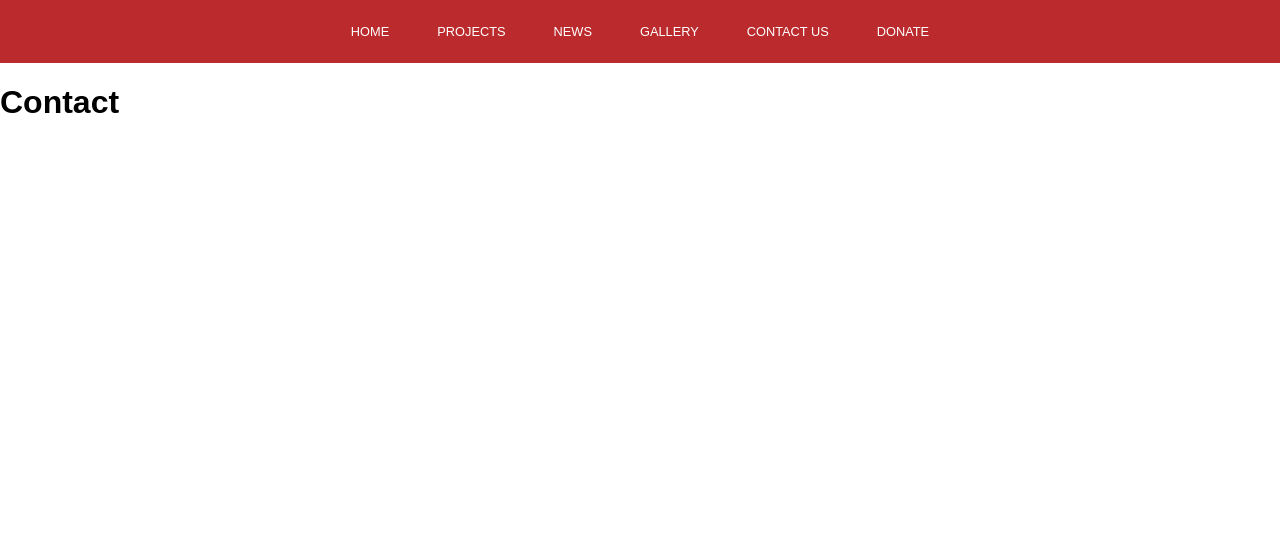
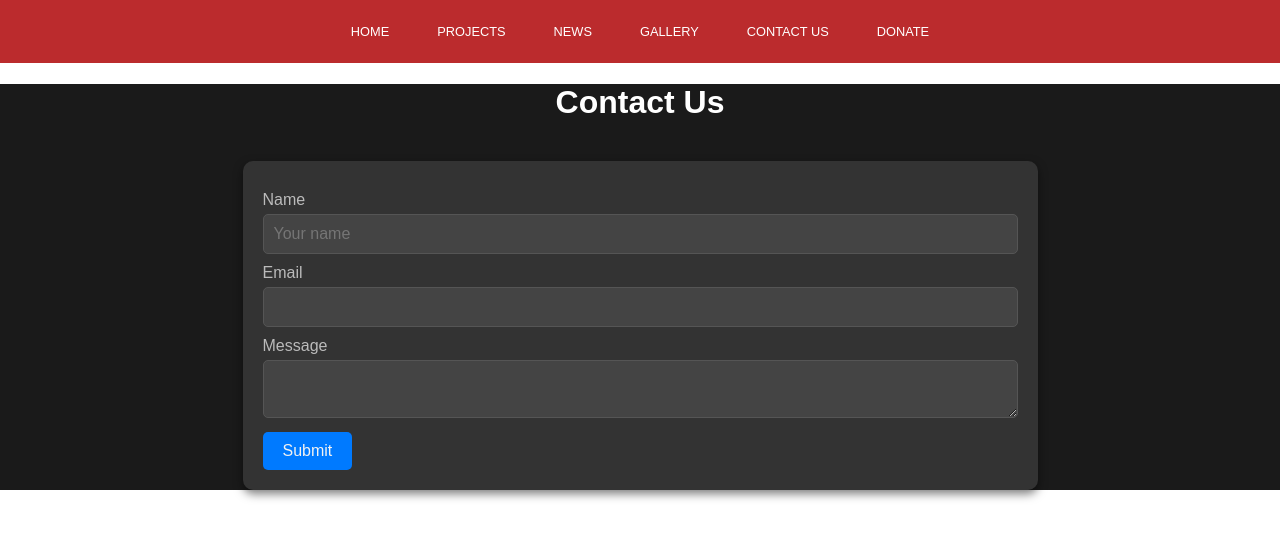
Before and after one commit to leavesza/keepthechildrensdream, a React (Create React App) app: page /contact in a window 1280 px wide. Shown: the top 538 px of the page. Built offline with nearby package versions, Linux system fonts and the light colour scheme.

Commit message:
feat: contact form component and email.js added

```diff
--- a/package.json
+++ b/package.json
@@ -3,6 +3,7 @@
   "version": "0.1.0",
   "private": true,
   "dependencies": {
+    "@emailjs/browser": "^3.11.0",
     "@emotion/react": "^11.11.1",
     "@emotion/styled": "^11.11.0",
     "@mui/icons-material": "^5.14.1",
--- /dev/null
+++ b/src/components/Contactform.css
@@ -0,0 +1,56 @@
+
+
+  .form-container {
+    max-width: 755px;
+    margin: 40px auto;
+    padding: 20px;
+    background-color: #333; /* Dark form background color */
+    border-radius: 10px;
+    box-shadow: 0 4px 10px rgba(0, 0, 0, 0.5);
+  }
+  @media screen and (max-width: 900px) {
+    .form-container {
+        margin: 40px;
+    }
+}
+  h1 {
+    text-align: center;
+  }
+
+  label {
+    display: block;
+    font-size: 16px;
+    margin-top: 10px;
+    color: #bbb; /* Label color for dark mode */
+  }
+
+  input,
+  textarea {
+    width: 100%;
+    padding: 10px;
+    font-size: 16px;
+    border: 1px solid #555; /* Border color for dark mode */
+    border-radius: 5px;
+    margin-top: 5px;
+    background-color: #444; /* Input background color for dark mode */
+    color: #f2f2f2; /* Text color for dark mode */
+    box-sizing: border-box;
+    font-famaily: sans-serif;
+    resize: vertical;
+  }
+
+
+  button {
+    background-color: #007aff; /* Button background color for dark mode */
+    color: #f2f2f2; /* Text color for dark mode */
+    border: none;
+    padding: 10px 20px;
+    font-size: 16px;
+    border-radius: 5px;
+    cursor: pointer;
+    margin-top: 10px;
+  }
+
+  button:hover {
+    background-color: #0056b3; /* Button background color for dark mode on hover */
+  }
--- /dev/null
+++ b/src/components/Contactform.js
@@ -0,0 +1,34 @@
+import React, { useRef } from "react";
+import emailjs from '@emailjs/browser';
+import './Contactform.css'
+
+const Contactform = () =>{
+    const form = useRef();
+
+    const sendEmail = (e) => {
+      e.preventDefault();
+
+      emailjs.sendForm('service_p2xnwsn', 'template_byo25a4', form.current, 'Jg9HfR2hmqP9X4UKK')
+        .then((result) => {
+            console.log(result.text);
+            alert('Thanks we will get back to you')
+        }, (error) => {
+            console.log(error.text);
+        });
+    };
+
+    return(
+        <form className="form-container" ref={form} onSubmit={sendEmail}>
+        <label>Name</label>
+        <input type="text" id="user_name" name="user_name" placeholder="Your name" />
+        <label>Email</label>
+        <input type="email" id="user_email" name="user_email" />
+        <label>Message</label>
+        <textarea id="message" name="message" />
+        <button type="submit" >Submit</button>
+      </form>
+
+    )
+}
+
+export default Contactform;
--- a/src/pages/Contact.js
+++ b/src/pages/Contact.js
@@ -1,10 +1,11 @@
 import React from "react";
-
+import Contactform from "../components/Contactform";
 function Contact(){
     return(
-        <div>
-            <h1>Contact</h1>
-        </div>
+    <div style={{backgroundColor:"#1a1a1a",color:'white'}}>
+        <h1>Contact Us</h1>
+        <Contactform/>
+    </div>
     )
 }
 
```
Also changed, not shown: 1 other file (tests, documents, lock files or other folders).
